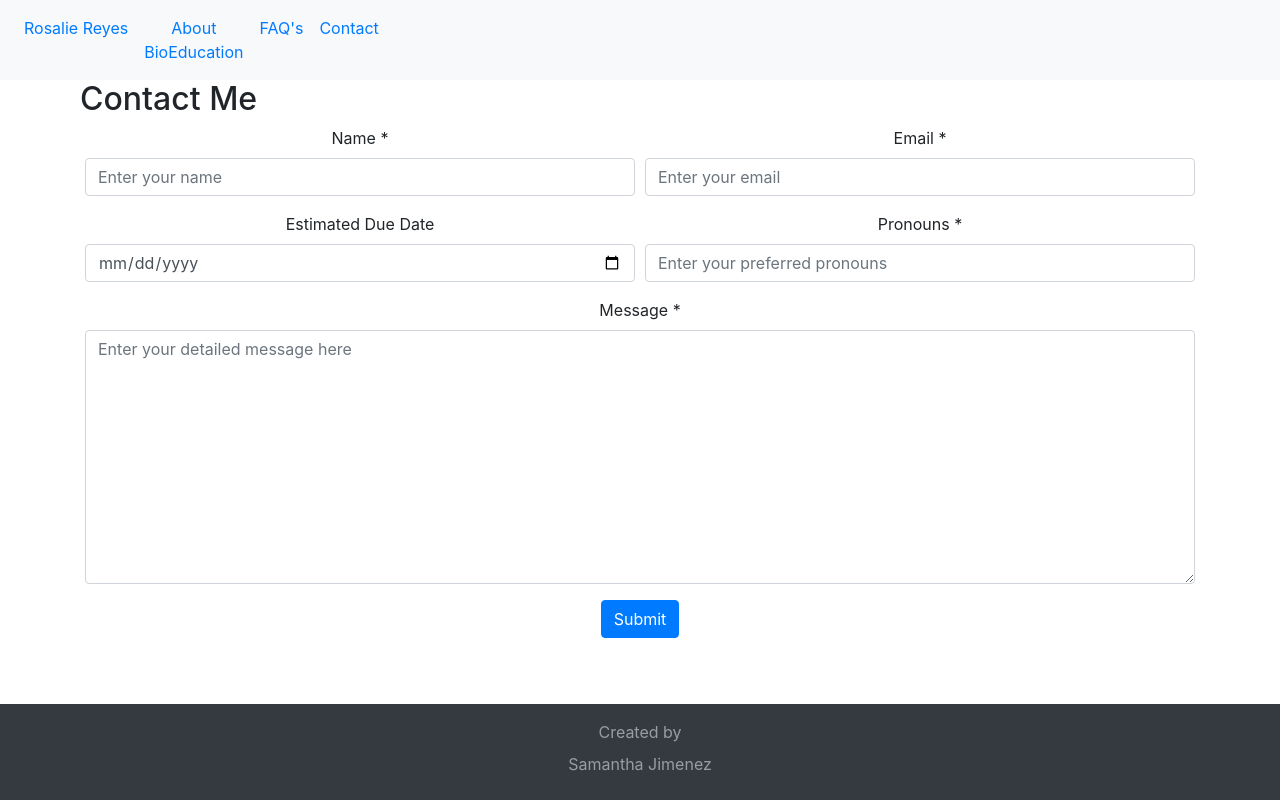
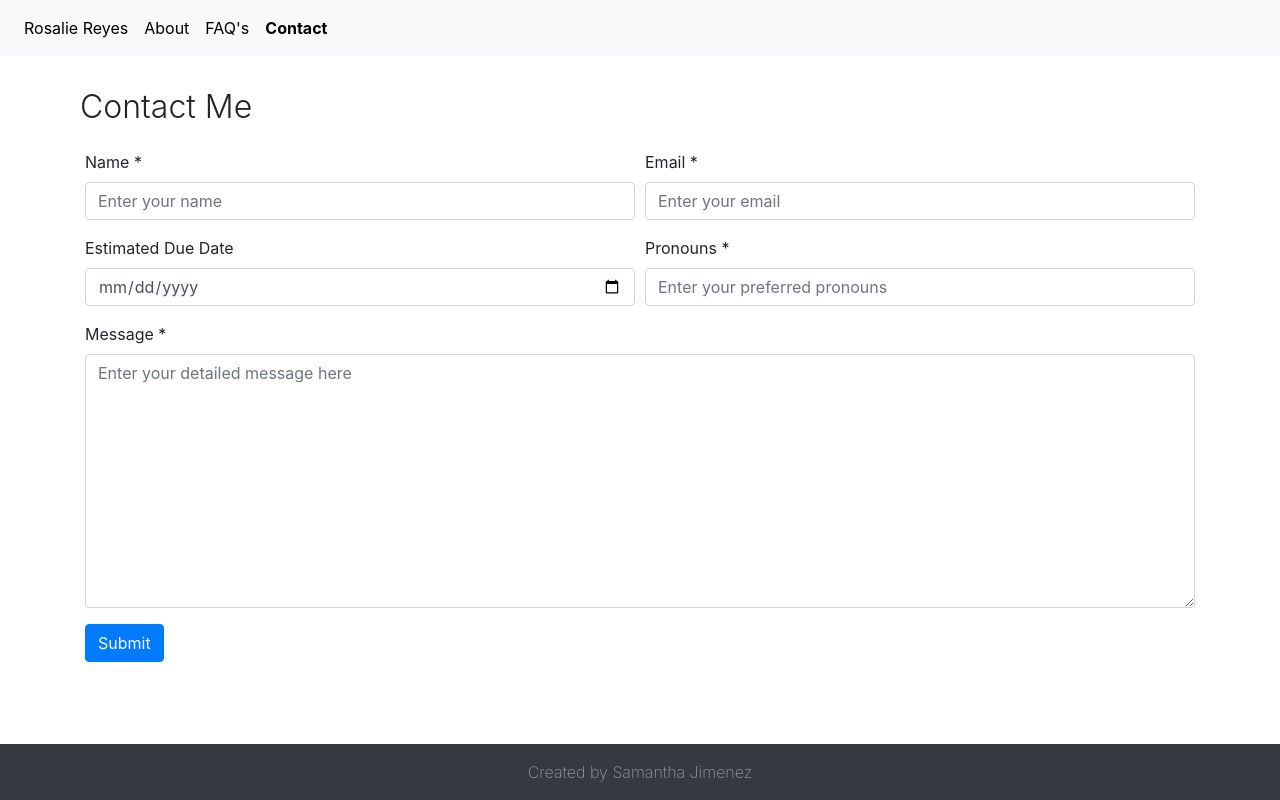
Before and after one commit to SamanthaBJimenez/RReyesDoula, a React (Create React App) app in the folder reyes-doula/: page /contact in a window 1280 px wide. Built offline with nearby package versions, Linux system fonts and the light colour scheme.

Commit message:
update app.css

```diff
--- a/reyes-doula/src/App.css
+++ b/reyes-doula/src/App.css
@@ -1,4 +1,4 @@
-.App {
+/* .App {
   text-align: center;
 }
 
@@ -35,4 +35,133 @@
   to {
     transform: rotate(360deg);
   }
+} */
+
+/* NAVIGATION */
+
+.selected, .selected_dropdown, .selected_dropdown_about {
+  font-weight: bold;
 }
+
+.nav_link {
+  color: black;
+  cursor: pointer !important;
+  text-decoration: none;
+}
+
+.nav_link:hover {
+  cursor: pointer !important;
+  text-decoration: none;
+}
+
+/* Dropdown Button */
+.dropbtn {
+  text-decoration: none;
+  cursor: default;
+  color: black;
+}
+
+.dropbtn:hover {
+  text-decoration: none;
+  cursor: default;
+}
+/* .dropbtn {
+  background-color: #4CAF50;
+  color: white;
+  padding: 16px;
+  font-size: 16px;
+  border: none;
+  cursor: default;
+} */
+
+/* The container <div> - needed to position the dropdown content */
+.dropdown {
+  position: relative;
+  display: inline-block;
+  cursor: default;
+  text-decoration: none;
+}
+
+.dropdown a {
+  text-decoration: none;
+  cursor: default;
+  color: black;
+}
+
+.dropdown:hover {
+  text-decoration: none;
+  cursor: default;
+}
+
+/* Dropdown Content (Hidden by Default) */
+.dropdown-content {
+  display: none;
+  position: absolute;
+  background-color: #f1f1f1;
+  min-width: 160px;
+  box-shadow: 0px 8px 16px 0px rgba(0,0,0,0.2);
+  z-index: 1;
+  cursor: default;
+}
+
+/* Links inside the dropdown */
+.dropdown-content a {
+  color: black;
+  padding: 12px 16px;
+  text-decoration: none;
+  display: block;
+  cursor: pointer;
+}
+
+.selected_dropdown {
+  text-decoration: none;
+}
+
+.selected_dropdown_about {
+  text-decoration: none !important;
+  cursor: default !important;
+}
+
+/* Change color of dropdown links on hover */
+.dropdown-content a:hover {background-color: #ddd;}
+
+/* Show the dropdown menu on hover */
+.dropdown:hover .dropdown-content {display: block;}
+
+/* Change the background color of the dropdown button when the dropdown content is shown */
+/* .dropdown:hover .dropbtn {background-color: #3e8e41;} */
+
+/* LANDING */
+
+.landing_header {
+  height: 75vh;
+  padding-top: 25vh;
+}
+
+.doula_title {
+  font-weight: 300;
+}
+
+/* CONTACT */
+
+.contact_form {
+  padding-top: 4vh;
+  height: 80vh;
+  margin-bottom: 3.5vh;
+}
+
+.contact_header {
+  font-weight: 300;
+  margin-bottom: 1.5rem;
+}
+
+/* FOOTER */
+
+.portfolio_link {
+  padding: 0 !important;
+  display: contents !important;
+}
+
+.coder_info {
+  font-weight: 200;
+}
```
